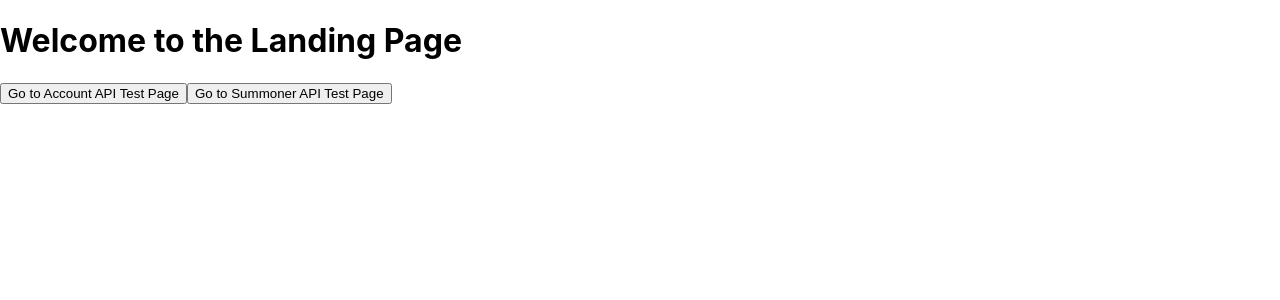
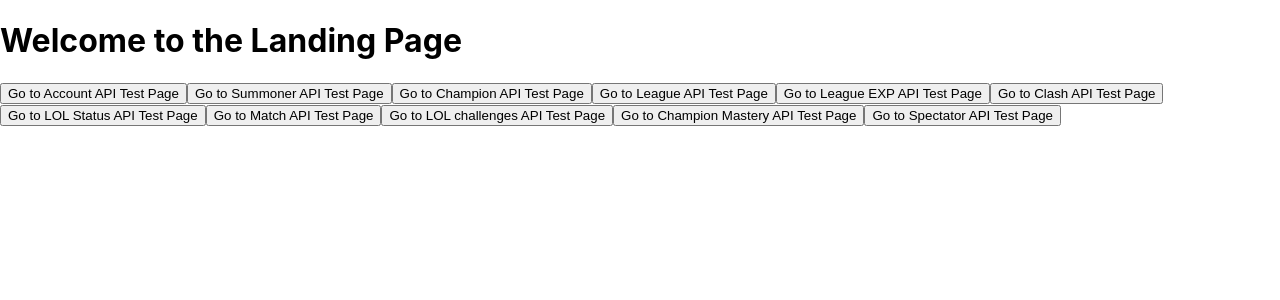
Before and after one commit to Chevy20/LeagueApp, a React (Create React App) app in the folder frontend/: page / in a window 1280 px wide. Shown: the top 300 px of the page. Built offline with nearby package versions, Linux system fonts and the light colour scheme.

Commit message:
Added Pages for all backend API testing'

```diff
--- a/frontend/src/App.js
+++ b/frontend/src/App.js
@@ -3,6 +3,16 @@
 import HomePage from './pages/HomePage';
 import AccountPage from './pages/Account';
 import SummonerPage from './pages/Summoner';
+import ChampionPage from './pages/Champion';
+import ChampionMasteryPage from './pages/ChampionMastery';
+import ClashPage from './pages/Clash';
+import LeaguePage from './pages/League';
+import LeagueExpPage from './pages/LeagueEXP';
+import LolChallengesPage from './pages/LolChallenges';
+import LolStatusPage from './pages/LolStatus';
+import MatchPage from './pages/Match';
+import SpectatorPage from './pages/Spectator';
+
 
 
 function App() {
@@ -18,6 +28,34 @@
         {/* Default route to summoner testing API page*/}
         <Route path="/summoner" element={<SummonerPage />} />
 
+        {/* Default route to summoner testing API page*/}
+        <Route path="/champion" element={<ChampionPage />} />
+
+        {/* Default route to summoner testing API page*/}
+        <Route path="/league" element={<LeaguePage />} />
+
+        {/* Default route to summoner testing API page*/}
+        <Route path="/league-exp" element={<LeagueExpPage />} />
+
+        {/* Default route to summoner testing API page*/}
+        <Route path="/clash" element={<ClashPage />} />
+
+        {/* Default route to summoner testing API page*/}
+        <Route path="/lol-status" element={<LolStatusPage />} />
+
+        {/* Default route to summoner testing API page*/}
+        <Route path="/match" element={<MatchPage />} />
+
+        {/* Default route to summoner testing API page*/}
+        <Route path="/lol-challenges" element={<LolChallengesPage />} />
+
+        {/* Default route to summoner testing API page*/}
+        <Route path="/champion-mastery" element={<ChampionMasteryPage />} />
+
+        {/* Default route to summoner testing API page*/}
+        <Route path="/spectator" element={<SpectatorPage />} />
+
+
       </Routes>
     </Router>
   );
--- /dev/null
+++ b/frontend/src/pages/Champion.js
@@ -0,0 +1,12 @@
+import React from 'react';
+
+
+const ChampionPage = () => {
+    return (
+        <div>
+            <h1>Champion API Test Page</h1>
+        </div>
+    );
+};
+
+export default ChampionPage;
--- /dev/null
+++ b/frontend/src/pages/ChampionMastery.js
@@ -0,0 +1,12 @@
+import React from 'react';
+
+
+const ChampionMasteryPage = () => {
+    return (
+        <div>
+            <h1>Champion Mastery API Test Page</h1>
+        </div>
+    );
+};
+
+export default ChampionMasteryPage;
--- /dev/null
+++ b/frontend/src/pages/Clash.js
@@ -0,0 +1,12 @@
+import React from 'react';
+
+
+const ClashPage = () => {
+    return (
+        <div>
+            <h1>Clash API Test Page</h1>
+        </div>
+    );
+};
+
+export default ClashPage;
--- a/frontend/src/pages/HomePage.js
+++ b/frontend/src/pages/HomePage.js
@@ -8,6 +8,15 @@
             {/* Use NavButton to navigate to other pages */}
             <NavButton label="Go to Account API Test Page" targetPage="/account" />
             <NavButton label="Go to Summoner API Test Page" targetPage="/summoner" />
+            <NavButton label="Go to Champion API Test Page" targetPage="/champion" />
+            <NavButton label="Go to League API Test Page" targetPage="/league" />
+            <NavButton label="Go to League EXP API Test Page" targetPage="/league-exp" />
+            <NavButton label="Go to Clash API Test Page" targetPage="/clash" />
+            <NavButton label="Go to LOL Status API Test Page" targetPage="/lol-status" />
+            <NavButton label="Go to Match API Test Page" targetPage="/match" />
+            <NavButton label="Go to LOL challenges API Test Page" targetPage="/lol-challenges" />
+            <NavButton label="Go to Champion Mastery API Test Page" targetPage="/champion-mastery" />
+            <NavButton label="Go to Spectator API Test Page" targetPage="/spectator" />
             {/* Add more NavButtons as needed */}
         </div>
     );
--- /dev/null
+++ b/frontend/src/pages/League.js
@@ -0,0 +1,12 @@
+import React from 'react';
+
+
+const LeaguePage = () => {
+    return (
+        <div>
+            <h1>League API Test Page</h1>
+        </div>
+    );
+};
+
+export default LeaguePage;
--- /dev/null
+++ b/frontend/src/pages/LeagueEXP.js
@@ -0,0 +1,12 @@
+import React from 'react';
+
+
+const LeagueExpPage = () => {
+    return (
+        <div>
+            <h1>League EXP API Test Page</h1>
+        </div>
+    );
+};
+
+export default LeagueExpPage;
--- /dev/null
+++ b/frontend/src/pages/LolChallenges.js
@@ -0,0 +1,12 @@
+import React from 'react';
+
+
+const LolChallengesPage = () => {
+    return (
+        <div>
+            <h1>LOL challenges API Test Page</h1>
+        </div>
+    );
+};
+
+export default LolChallengesPage;
--- /dev/null
+++ b/frontend/src/pages/LolStatus.js
@@ -0,0 +1,12 @@
+import React from 'react';
+
+
+const LolStatusPage = () => {
+    return (
+        <div>
+            <h1>LOL Status API Test Page</h1>
+        </div>
+    );
+};
+
+export default LolStatusPage;
--- /dev/null
+++ b/frontend/src/pages/Match.js
@@ -0,0 +1,12 @@
+import React from 'react';
+
+
+const MatchPage = () => {
+    return (
+        <div>
+            <h1>Match API Test Page</h1>
+        </div>
+    );
+};
+
+export default MatchPage;
--- /dev/null
+++ b/frontend/src/pages/Spectator.js
@@ -0,0 +1,12 @@
+import React from 'react';
+
+
+const SpectatorPage = () => {
+    return (
+        <div>
+            <h1>Spectator API Test Page</h1>
+        </div>
+    );
+};
+
+export default SpectatorPage;
```
